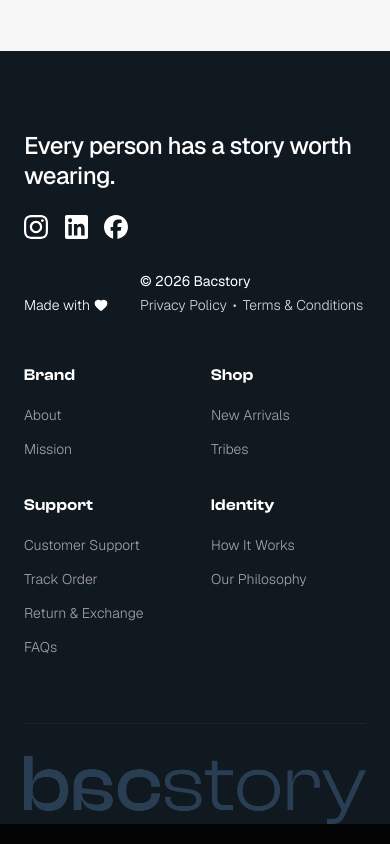
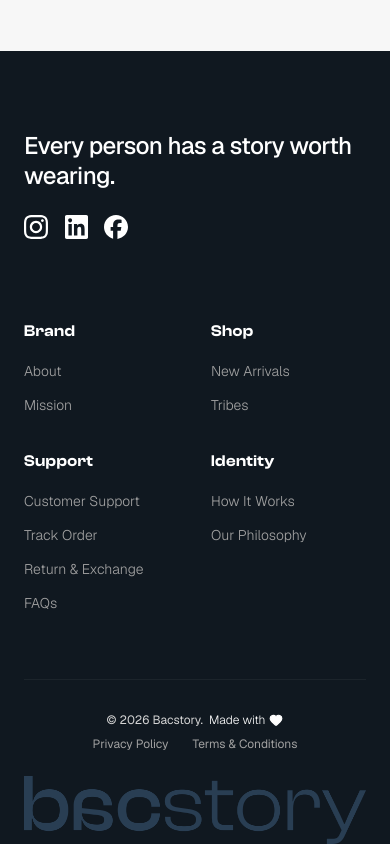
Before and after one commit to amarvermaakoode/backstory_web, a Next.js app in the folder frontend/: page /faq in a window 390 px wide. Shown: the part 1090-1934 px from the top of the page. Built offline with nearby package versions, Linux system fonts and the light colour scheme; no server answers.

Commit message:
footer and hydration error

```diff
--- a/frontend/src/components/layout/Footer.jsx
+++ b/frontend/src/components/layout/Footer.jsx
@@ -1,5 +1,6 @@
 "use client";
 
+import { useState, useRef } from "react";
 import Image from "next/image";
 import Link from "next/link";
 import { Heart } from "lucide-react";
@@ -26,6 +27,48 @@ export default function Footer() {
         { name: "How It Works", href: "/about-us#qr-concept" },
         { name: "Our Philosophy", href: "/about-us#philosophy" },
     ];
+
+    const [isLogoHovered, setIsLogoHovered] = useState(false);
+    const [cursorPos, setCursorPos] = useState({ x: -999, y: -999 });
+    const logoContainerRef = useRef(null);
+
+    const handleLogoMouseMove = (e) => {
+        if (!logoContainerRef.current) return;
+        const rect = logoContainerRef.current.getBoundingClientRect();
+        setCursorPos({
+            x: Math.round(e.clientX - rect.left),
+            y: Math.round(e.clientY - rect.top),
+        });
+        setIsLogoHovered(true);
+    };
+
+    const handleLogoTouchMove = (e) => {
+        if (!logoContainerRef.current || !e.touches[0]) return;
+        const rect = logoContainerRef.current.getBoundingClientRect();
+        setCursorPos({
+            x: Math.round(e.touches[0].clientX - rect.left),
+            y: Math.round(e.touches[0].clientY - rect.top),
+        });
+        setIsLogoHovered(true);
+    };
+
+    const MadeWithBadge = ({ className = "" }) => (
+        <a
+            href="https://www.akoode.com"
+            target="_blank"
+            rel="noopener noreferrer"
+            aria-label="Akoode Technology - AI & Software Company"
+            className={`relative items-center gap-1 group hover:text-white transition-colors shrink-0 font-light text-white ${className}`}
+        >
+            <span>Made with</span>
+            <Heart className="text-white fill-white w-3.5 h-3.5" aria-hidden="true" />
+            <span className="sr-only">Akoode Technology</span>
+
+            <span className="absolute bottom-full left-1/2 -translate-x-1/2 md:left-0 md:translate-x-0 mb-2.5 hidden group-hover:block bg-[#474972] text-white text-xs px-2.5 py-1 rounded-md whitespace-nowrap pointer-events-none shadow-md z-30">
+                AI & Software company in India | USA
+            </span>
+        </a>
+    );
 
     return (
         <footer role="contentinfo" className="w-full bg-[#101820] text-white pt-20 pb-0 px-6 sm:px-10 md:px-12 overflow-hidden">
@@ -74,23 +117,9 @@ export default function Footer() {
                             </div>
                         </div>
 
-                        {/* Copyright Details */}
-                        <div className="flex items-end gap-8 sm:gap-14 text-sm md:text-base text-white font-sans">
-                            <a
-                                href="https://www.akoode.com"
-                                target="_blank"
-                                rel="noopener noreferrer"
-                                aria-label="Akoode Technology - AI & Software Company"
-                                className="relative inline-flex items-center gap-1 group hover:text-white transition-colors shrink-0 font-light text-white"
-                            >
-                                <span>Made with</span>
-                                <Heart className="text-white fill-white w-3.5 h-3.5" aria-hidden="true" />
-                                <span className="sr-only">Akoode Technology</span>
-
-                                <span className="absolute bottom-full left-0 mb-2.5 hidden group-hover:block bg-[#474972] text-white text-xs px-2.5 py-1 rounded-md whitespace-nowrap pointer-events-none shadow-md z-30">
-                                    AI & Software company in India | USA
-                                </span>
-                            </a>
+                        {/* Copyright Details (Desktop Only) */}
+                        <div className="hidden md:flex items-end gap-8 sm:gap-14 text-sm md:text-base text-white font-sans">
+                            <MadeWithBadge className="inline-flex" />
                             <div className="space-y-1">
                                 <p className="font-normal text-white">© {new Date().getFullYear()} Bacstory</p>
                                 <p className="whitespace-nowrap space-x-1.5 text-neutral-300 font-light">
@@ -163,15 +192,64 @@ export default function Footer() {
                 </div>
 
                 {/* Bottom Watermark Logo */}
-                <div className="pt-8 border-t border-white/5 flex justify-center w-full">
+                <div className="pt-8 border-t border-white/5 flex flex-col items-center justify-center w-full">
+                    {/* Mobile Copyright & Legal & Made with (Above Logo) */}
+                    <div className="md:hidden flex flex-col items-center text-center gap-2 pb-6 text-xs text-neutral-400 font-sans">
+                        <div className="flex items-center justify-center gap-1.5 text-neutral-300 flex-wrap">
+                            <span>© {new Date().getFullYear()} Bacstory.</span>
+                            <MadeWithBadge className="inline-flex" />
+                        </div>
+                        <div className="flex items-center justify-center gap-6">
+                            <Link href="/privacy-policy" className="hover:text-white transition-colors">Privacy Policy</Link>
+                            <a href="#terms" className="hover:text-white transition-colors">Terms & Conditions</a>
+                        </div>
+                    </div>
+
+                    {/* Interactive Spotlight Logo */}
+                    <div
+                        ref={logoContainerRef}
+                        onMouseMove={handleLogoMouseMove}
+                        onMouseEnter={() => setIsLogoHovered(true)}
+                        onMouseLeave={() => setIsLogoHovered(false)}
+                        onTouchStart={() => setIsLogoHovered(true)}
+                        onTouchMove={handleLogoTouchMove}
+                        onTouchEnd={() => setIsLogoHovered(false)}
+                        className="relative w-full flex justify-center overflow-hidden select-none cursor-pointer"
+                    >
+                        {/* Base Dark Logo */}
                         <Image
                             src="/images/landing-page/footer.png"
                             alt="BACSTORY"
                             width={1920}
                             height={450}
-                        className="w-full h-auto select-none"
+                            className="w-full h-auto select-none pointer-events-none"
                             priority
                         />
+
+                        {/* Spotlight Highlighted Logo */}
+                        <div
+                            className={`absolute inset-0 pointer-events-none transition-opacity duration-300 ${
+                                isLogoHovered ? "opacity-65" : "opacity-0"
+                            }`}
+                            style={{
+                                maskImage: `radial-gradient(circle 180px at ${cursorPos.x}px ${cursorPos.y}px, black 0%, rgba(0,0,0,0.3) 50%, transparent 100%)`,
+                                WebkitMaskImage: `radial-gradient(circle 180px at ${cursorPos.x}px ${cursorPos.y}px, black 0%, rgba(0,0,0,0.3) 50%, transparent 100%)`,
+                            }}
+                        >
+                            <Image
+                                src="/images/landing-page/footer.png"
+                                alt=""
+                                aria-hidden="true"
+                                width={1920}
+                                height={450}
+                                className="w-full h-auto select-none"
+                                style={{
+                                    filter: "brightness(0) invert(0.85) drop-shadow(0 0 10px rgba(255,255,255,0.4)) drop-shadow(0 0 20px rgba(186,215,255,0.2))",
+                                }}
+                                priority
+                            />
+                        </div>
+                    </div>
                 </div>
 
             </div>
--- a/frontend/src/context/UserAuthContext.jsx
+++ b/frontend/src/context/UserAuthContext.jsx
@@ -7,24 +7,9 @@ import { API_BASE_URL } from "@/lib/api";
 const UserAuthContext = createContext(null);
 
 export function UserAuthProvider({ children }) {
-  const [user, setUser] = useState(() => {
-    if (typeof window !== "undefined") {
-      try {
-        const stored = localStorage.getItem("userData");
-        return stored ? JSON.parse(stored) : null;
-      } catch (e) {
-        return null;
-      }
-    }
-    return null;
-  });
-  const [token, setToken] = useState(() => {
-    if (typeof window !== "undefined") {
-      return localStorage.getItem("userToken") || null;
-    }
-    return null;
-  });
-  const [loading, setLoading] = useState(false);
+  const [user, setUser] = useState(null);
+  const [token, setToken] = useState(null);
+  const [loading, setLoading] = useState(true);
   const router = useRouter();
 
   const saveAuth = (token, user) => {
```
Also changed, not shown: frontend/src/components/layout/Navbar.jsx (+38 -9 lines). Lines whose indentation alone changed are shown as unchanged.
